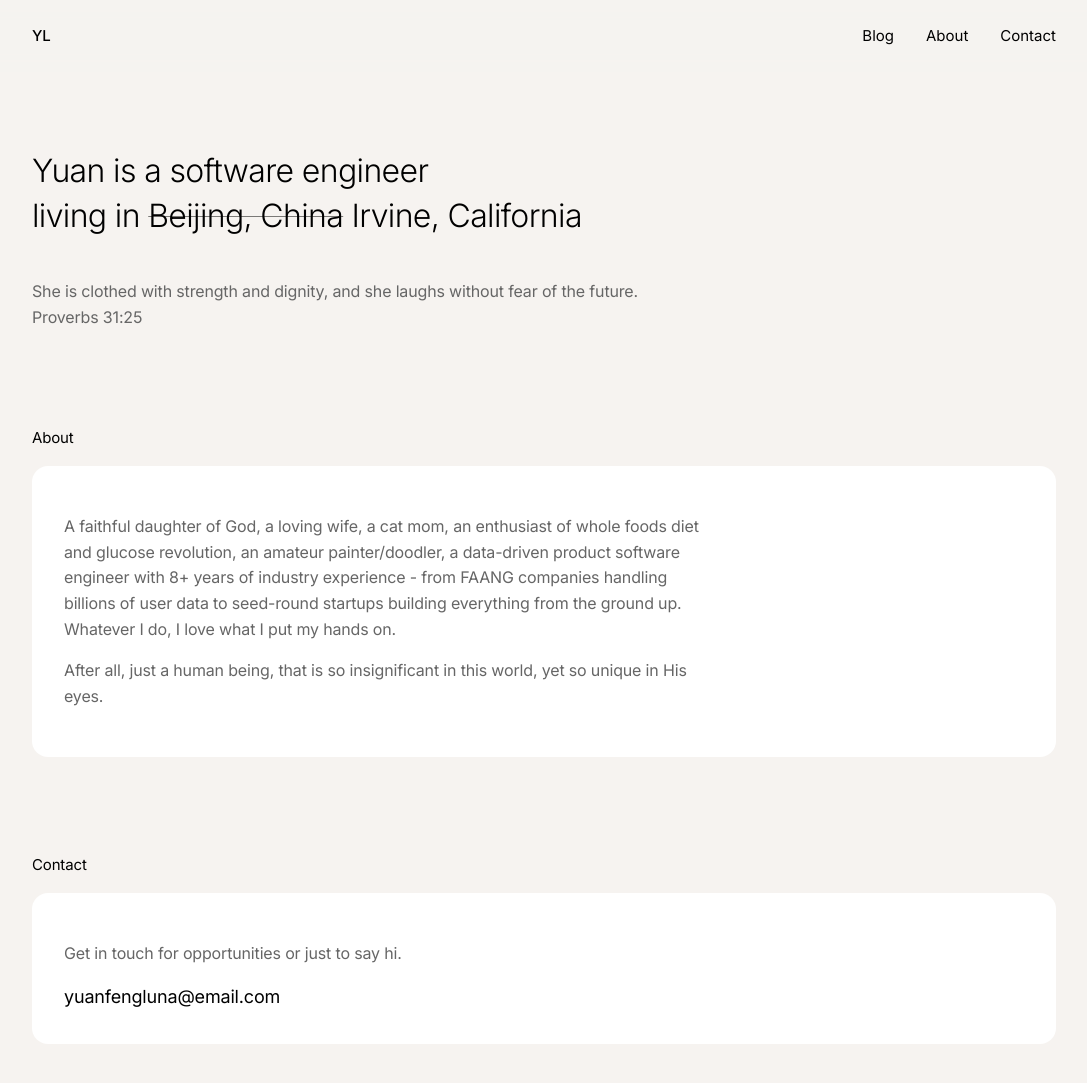
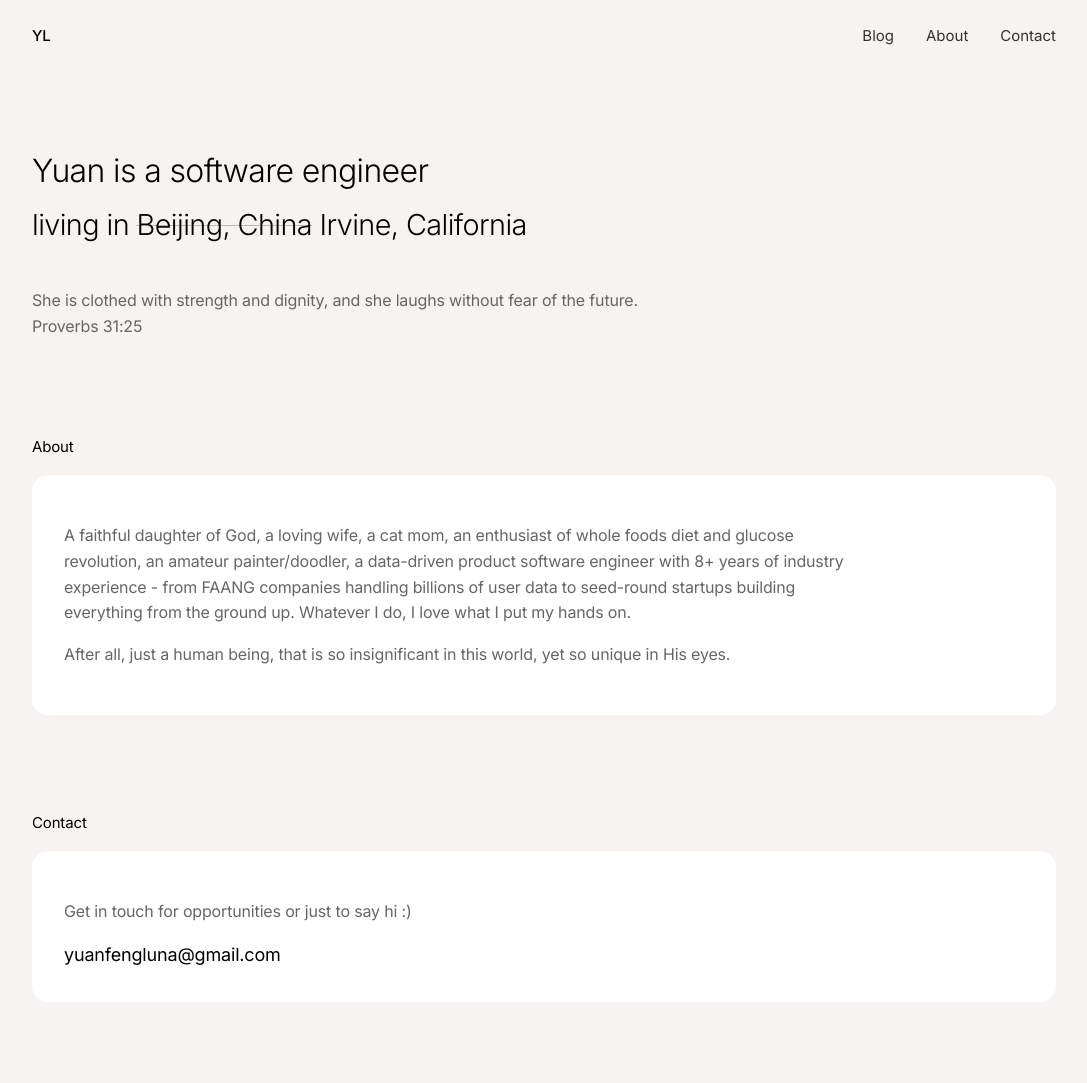
Before and after one commit to YuanFengLuna/yuanfengluna.github.io, a Jekyll site: the page built from index.markdown, in a window 1280 px wide and 1204 px high. Shown: the top 1083 px of the window, without its empty margins (96-1183 px from the left). Built offline with Jekyll 4.4.1, drawn with Linux system fonts in a browser that asks for light colours.

Commit message:
landing UI nit improvements

```diff
--- a/assets/css/main.css
+++ b/assets/css/main.css
@@ -18,9 +18,15 @@
     position: fixed;
     width: 100%;
     top: 0;
-    background-color: rgba(246, 243, 240, 0.8);
+    background-color: rgba(246, 243, 240, 0.85);
     backdrop-filter: blur(8px);
     z-index: 10;
+    transition: box-shadow 0.3s ease;
+}
+
+/* Add shadow when scrolling */
+.nav-container.scrolled {
+    box-shadow: 0 1px 2px rgba(0, 0, 0, 0.03);
 }
 
 nav {
@@ -47,11 +53,12 @@
     font-size: 0.9375rem;
     text-decoration: none;
     color: inherit;
-    transition: opacity 0.2s;
+    transition: all 0.2s ease;
+    opacity: 0.8;
 }
 
 .nav-link:hover {
-    opacity: 0.6;
+    opacity: 1;
 }
 
 main {
@@ -65,21 +72,21 @@
     font-weight: 300;
     line-height: 1.4;
     letter-spacing: -0.02em;
-    margin-bottom: 0;
-    /* Changed from 2.5rem to stack lines closer */
-    max-width: 48rem;
+    margin-bottom: 0.4rem;
 }
 
-/* Style for the strikethrough but keeping it elegant */
+/* Style specifically for the location line */
+h1:last-of-type {
+    font-size: 1.8rem;
+    margin-top: 0.5rem;
+    line-height: 1.6;
+    margin-bottom: 2.5rem;
+}
+
 del,
 s {
-    text-decoration-color: rgba(0, 0, 0, 0.5);
+    text-decoration-color: rgba(0, 0, 0, 0.25);
     text-decoration-thickness: 1px;
-}
-
-/* Add some space after the title block */
-h1:last-of-type {
-    margin-bottom: 2.5rem;
 }
 
 /* Space between the two lines */
@@ -104,7 +111,7 @@
     color: var(--text-secondary);
     line-height: 1.6;
     letter-spacing: -0.01em;
-    max-width: 40rem;
+    max-width: 50rem;
 }
 
 .card {
@@ -145,8 +152,9 @@
         line-height: 1.3;
     }
 
-    .intro-text {
-        font-size: 1rem;
+    h1:last-of-type {
+        font-size: 1.3rem;
+        line-height: 1.3;
     }
 
     /* Layout adjustments */
@@ -176,4 +184,8 @@
     h1 {
         font-size: 1.2rem;
     }
+
+    h1:last-of-type {
+        font-size: 1rem;
+    }
 }
--- a/index.markdown
+++ b/index.markdown
@@ -26,7 +26,7 @@
 <section id="contact">
   <h2>Contact</h2>
   <div class="card">
-    <p class="intro-text">Get in touch for opportunities or just to say hi.</p>
-    <a href="mailto:yuanfengluna@email.com" class="contact-link">yuanfengluna@email.com</a>
+    <p class="intro-text">Get in touch for opportunities or just to say hi :)</p>
+    <a href="mailto:yuanfengluna@gmail.com" class="contact-link">yuanfengluna@gmail.com</a>
   </div>
 </section>
```
Also changed, not shown: _layouts/home.html (+10 -0 lines).
